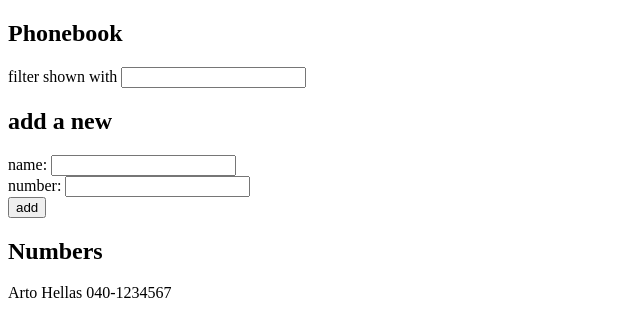
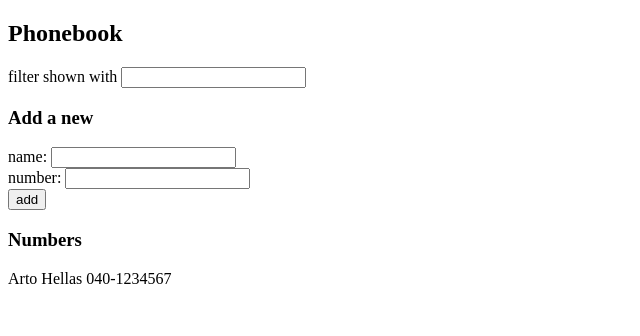
Before and after one commit to joonasyr/full-stack-open, a React (Vite) app in the folder part2/phonebook/: page / in a window 1280 px wide. Shown: the top 336 px of the page, without its empty margins (0-640 px from the left). Built offline with nearby package versions, Linux system fonts and the light colour scheme.

Commit message:
2.10 done

```diff
--- a/part2/phonebook/src/App.jsx
+++ b/part2/phonebook/src/App.jsx
@@ -1,4 +1,7 @@
 import { useState } from 'react'
+import Filter from './components/Filter.tsx'
+import PersonForm from './components/PersonForm.tsx'
+import Persons from './components/Persons.tsx'
 
 const App = () => {
   const [persons, setPersons] = useState([
@@ -35,27 +38,15 @@ const App = () => {
 	const handleFilterChange = (e) => setFilter(e.target.value)
 
   return (
-    <div>
-      <h2>Phonebook</h2>
-			<div>
-				filter shown with <input value={filter} onChange={handleFilterChange}/>
-			</div>
-			<h2>add a new</h2>
-      <form onSubmit={handleSubmit}>
-        <div>
-          name: <input value={newName} onChange={handleNameChange} />
-        </div>
-				<div>
-					number: <input value={newNumber} onChange={handleNumberChange} />
-				</div>
-        <div>
-          <button type="submit">add</button>
-        </div>
-      </form>
-      <h2>Numbers</h2>
-			{persons.filter(person => person.name.toLowerCase().includes(filter.toLowerCase())).map(person => <p key={person.name}>{person.name} {person.number}</p>)}
-</div>
-  )
+		<div>
+			<h2>Phonebook</h2>
+			<Filter filter={filter} handleFilterChange={handleFilterChange} />
+			<h3>Add a new</h3>
+			<PersonForm handleSubmit={handleSubmit} newName={newName} handleNameChange={handleNameChange} newNumber={newNumber} handleNumberChange={handleNumberChange} isDuplicate={isDuplicate} />
+			<h3>Numbers</h3>
+			<Persons persons={persons} filter={filter} />
+		</div>
+      )
 }
 
 export default App
--- /dev/null
+++ b/part2/phonebook/src/components/Filter.tsx
@@ -0,0 +1,6 @@
+const Filter = (props) => {
+	return (
+		<div>filter shown with <input value={props.filter} onChange={props.handleFilterChange} /></div>
+	)
+}
+export default Filter
--- /dev/null
+++ b/part2/phonebook/src/components/PersonForm.tsx
@@ -0,0 +1,16 @@
+const PersonForm = (props) => {
+	return (
+		<form onSubmit={props.handleSubmit}>
+			<div>
+				name: <input value={props.newValue} onChange={props.handleNameChange} />
+			</div>
+			<div>
+				number: <input value={props.newNumber} onChange={props.handleNumberChange} />
+			</div>
+			<div>
+				<button type="submit">add</button>
+			</div>
+		</form>
+	)
+}
+export default PersonForm
--- /dev/null
+++ b/part2/phonebook/src/components/Persons.tsx
@@ -0,0 +1,8 @@
+const Persons = (props) => {
+	return (
+		<div>
+			{props.persons.filter(person => person.name.toLowerCase().includes(props.filter.toLowerCase()) || person.number.includes(props.filter)).map(person => <p key={person.name}>{person.name} {person.number}</p>)}
+		</div>
+	)
+}
+export default Persons
```
